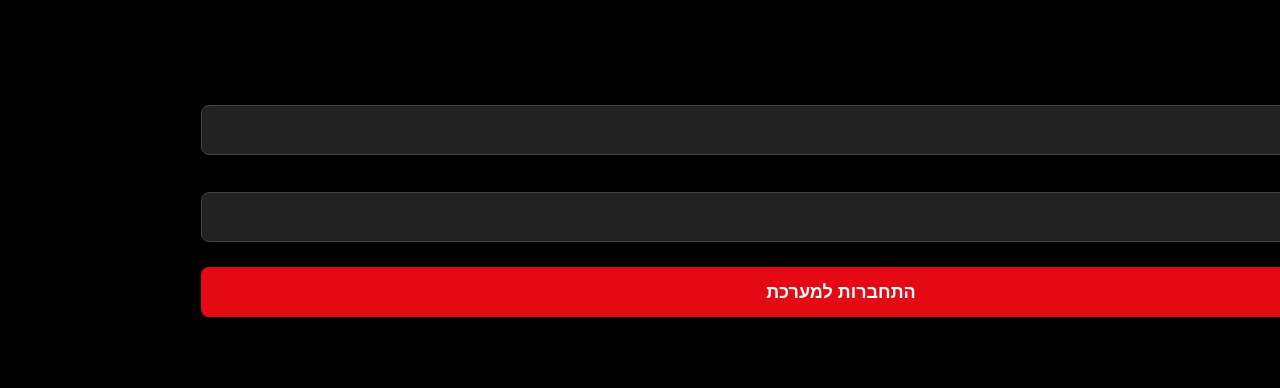
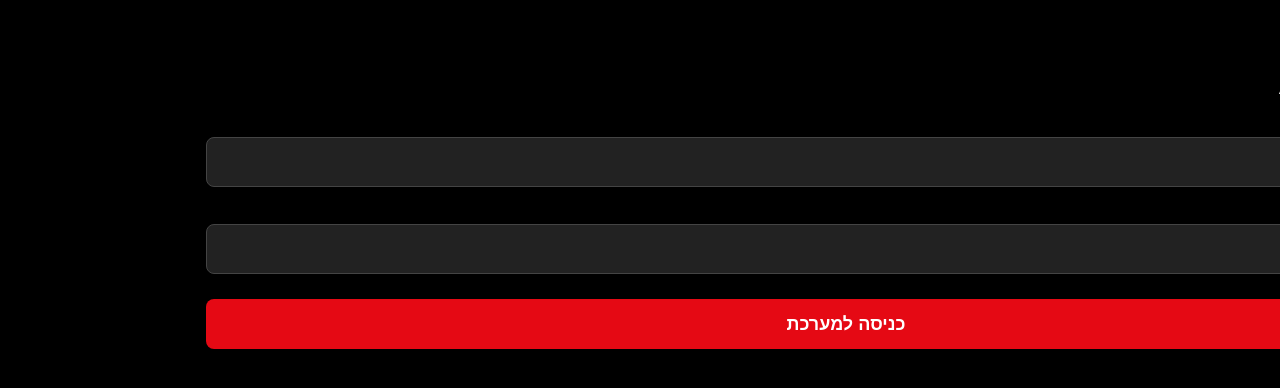
Before and after one commit to raza785612-cmd/casa-de-papel-race, a React (Vite) app: page /login in a window 1280 px wide. Shown: the top 388 px of the page. Built offline with nearby package versions, Linux system fonts and the light colour scheme.

Commit message:
tryin to change style

```diff
--- a/src/components/Login.jsx
+++ b/src/components/Login.jsx
@@ -1,4 +1,4 @@
-import React, { useState, useEffect } from 'react';
+import React, { useState } from 'react';
 import { supabase } from '../supabaseClient';
 import { useNavigate, useSearchParams } from 'react-router-dom';
 
@@ -8,20 +8,7 @@ const Login = () => {
   const [loading, setLoading] = useState(false);
   const [searchParams] = useSearchParams();
   const navigate = useNavigate();
-
   const idFromUrl = searchParams.get('s') || '1';
-
-  useEffect(() => {
-    const savedUser = localStorage.getItem('race_user');
-    const activeStation = localStorage.getItem('active_station');
-
-    if (savedUser && activeStation === idFromUrl) {
-      const user = JSON.parse(savedUser);
-      const role = user.role?.toLowerCase().trim();
-      if (role === 'mentor') navigate(`/mentor/${idFromUrl}`);
-      else navigate(`/station/${idFromUrl}`);
-    }
-  }, [idFromUrl, navigate]);
 
   const handleLogin = async (e) => {
     e.preventDefault();
@@ -33,107 +20,47 @@ const Login = () => {
       return;
     }
 
-    try {
-      const { data: team, error } = await supabase
-        .from('teams')
-        .select('*')
-        .eq('username', username.trim())
-        .single();
+    const { data: team, error } = await supabase.from('teams').select('*').eq('username', username.trim()).single();
 
     if (error || !team) {
-        alert('זהות לא מזוהה במערכת');
+      alert('משתמש לא נמצא');
       setLoading(false);
       return;
     }
 
-      const userRole = team.role ? team.role.toLowerCase().trim() : 'participant';
+    const userRole = team.role?.toLowerCase().trim();
     localStorage.setItem('race_user', JSON.stringify(team));
     localStorage.setItem('active_station', idFromUrl);
 
-      // לוגיקת הניתוב המעודכנת (כולל ה"גרזן" לאביה ליתר ביטחון)
-      if (userRole === 'mentor' || team.username.trim() === 'אביה') {
+    if (userRole === 'mentor' || team.username === 'אביה') {
       navigate(`/mentor/${idFromUrl}`);
     } else {
       navigate(`/station/${idFromUrl}`);
     }
-
-    } catch (err) {
-      alert('שגיאת תקשורת');
-    } finally {
     setLoading(false);
-    }
   };
 
   return (
-    <div className="min-h-screen bg-black flex flex-col items-center justify-center p-6" dir="rtl">
-
-      {/* לוגו ואפקט עליון */}
-      <div className="mb-12 text-center relative">
-        <div className="absolute -top-10 left-1/2 -translate-x-1/2 w-32 h-32 bg-red-600/20 blur-[60px] rounded-full"></div>
-        <div className="text-5xl mb-4 filter drop-shadow-[0_0_15px_rgba(220,38,38,0.5)]">🎭</div>
-        <h1 className="text-white text-5xl font-black italic tracking-tighter uppercase leading-none">
-          THE <span className="text-red-600">RACE</span>
-        </h1>
-        <div className="mt-2 flex items-center justify-center gap-2">
-          <span className="h-[1px] w-8 bg-red-900"></span>
-          <span className="text-red-600 font-mono text-[10px] tracking-[0.3em] uppercase">Authorized_Only</span>
-          <span className="h-[1px] w-8 bg-red-900"></span>
-        </div>
+    <div className="min-h-screen bg-slate-950 flex flex-col items-center justify-center p-4 text-right" dir="rtl">
+      <div className="mb-10 text-center">
+        <div className="text-red-600 text-5xl mb-3 animate-pulse">🎭</div>
+        <h1 className="text-white text-4xl font-black italic uppercase">מבצע <span className="text-red-600 text-shadow-glow">המירוץ</span></h1>
+        <p className="text-slate-500 text-[10px] mt-2 font-mono tracking-widest uppercase">Authorized_Personnel_Only</p>
       </div>
 
-      {/* טופס הלוגין */}
-      <form
-        onSubmit={handleLogin}
-        className="w-full max-w-sm bg-zinc-900/40 backdrop-blur-xl p-8 rounded-[2rem] border border-white/5 shadow-2xl relative overflow-hidden"
-      >
-        {/* קו דקורטיבי עליון */}
-        <div className="absolute top-0 left-0 w-full h-[2px] bg-gradient-to-r from-transparent via-red-600 to-transparent opacity-50"></div>
-
-        <div className="space-y-6">
+      <form onSubmit={handleLogin} className="w-full max-w-sm bg-slate-900 p-8 rounded-3xl shadow-2xl border border-slate-800 space-y-5">
         <div>
-            <label className="block text-zinc-500 text-[9px] font-bold mb-2 uppercase tracking-widest mr-2">Agent_Identity</label>
-            <input
-              type="text"
-              value={username}
-              onChange={(e) => setUsername(e.target.value)}
-              className="w-full bg-black/50 border border-zinc-800 text-white p-4 rounded-2xl focus:outline-none focus:border-red-600/50 focus:ring-1 focus:ring-red-600/50 transition-all font-bold text-center placeholder:text-zinc-700"
-              placeholder="שם משתמש"
-              required
-            />
+          <label className="block text-slate-500 text-[10px] font-bold mb-1 uppercase mr-1">זהות סוכן</label>
+          <input type="text" value={username} onChange={(e) => setUsername(e.target.value)} className="w-full bg-slate-950 border border-slate-800 text-white p-4 rounded-2xl focus:outline-none focus:border-red-600 transition-all font-bold text-center" placeholder="הכנס שם..." required />
         </div>
 
         <div>
-            <label className="block text-zinc-500 text-[9px] font-bold mb-2 uppercase tracking-widest mr-2">Access_Key</label>
-            <input
-              type="password"
-              value={password}
-              onChange={(e) => setPassword(e.target.value)}
-              className="w-full bg-black/50 border border-zinc-800 text-white p-4 rounded-2xl focus:outline-none focus:border-red-600/50 focus:ring-1 focus:ring-red-600/50 transition-all font-bold text-center placeholder:text-zinc-700"
-              placeholder="••••••••"
-              required
-            />
+          <label className="block text-slate-500 text-[10px] font-bold mb-1 uppercase mr-1">קוד גישה</label>
+          <input type="password" value={password} onChange={(e) => setPassword(e.target.value)} className="w-full bg-slate-950 border border-slate-800 text-white p-4 rounded-2xl focus:outline-none focus:border-red-600 transition-all font-bold text-center" placeholder="••••••" required />
         </div>
 
-          <button
-            type="submit"
-            disabled={loading}
-            className={`w-full py-4 rounded-2xl font-black text-sm uppercase tracking-widest transition-all shadow-2xl ${
-              loading
-              ? 'bg-zinc-800 text-zinc-600 cursor-not-allowed'
-              : 'bg-red-600 hover:bg-red-500 text-white active:scale-[0.98] shadow-red-900/20'
-            }`}
-          >
-            {loading ? 'מבצע אימות...' : 'התחברות למערכת'}
-          </button>
-        </div>
+        <button type="submit" disabled={loading} className="w-full py-4 rounded-2xl font-black uppercase transition-all bg-red-600 hover:bg-red-700 text-white active:scale-95 shadow-lg shadow-red-900/20">{loading ? 'מאמת...' : 'כניסה למערכת'}</button>
       </form>
-
-      {/* פוטר טכני */}
-      <div className="mt-16 flex flex-col items-center gap-2 opacity-30">
-        <div className="text-zinc-500 text-[8px] font-mono uppercase tracking-[0.5em]">Station_Node: {idFromUrl}</div>
-        <div className="text-zinc-600 text-[7px] font-mono italic">Encryption_AES_256_Active</div>
-      </div>
-
     </div>
   );
 };
```
Lines whose indentation alone changed are shown as unchanged.
